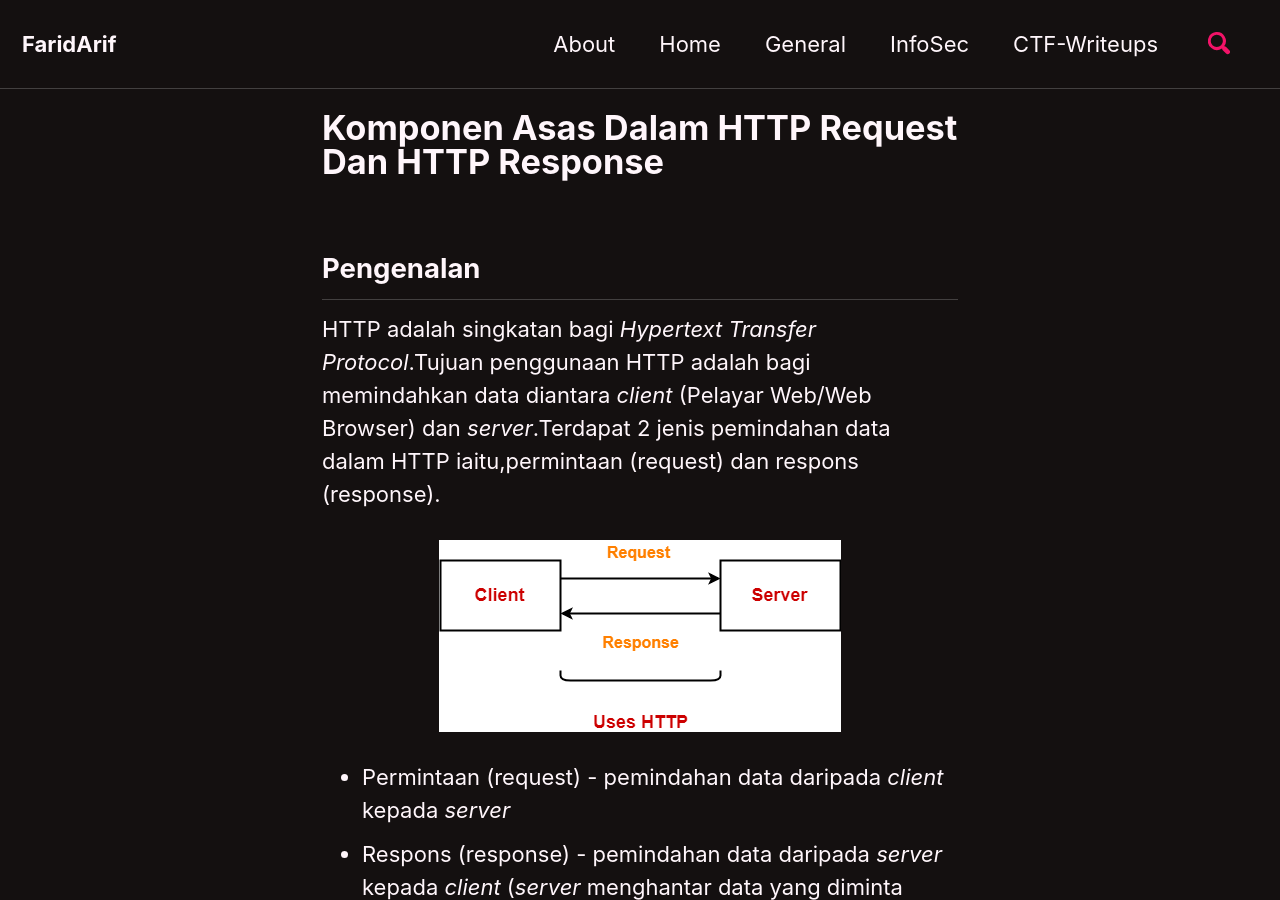
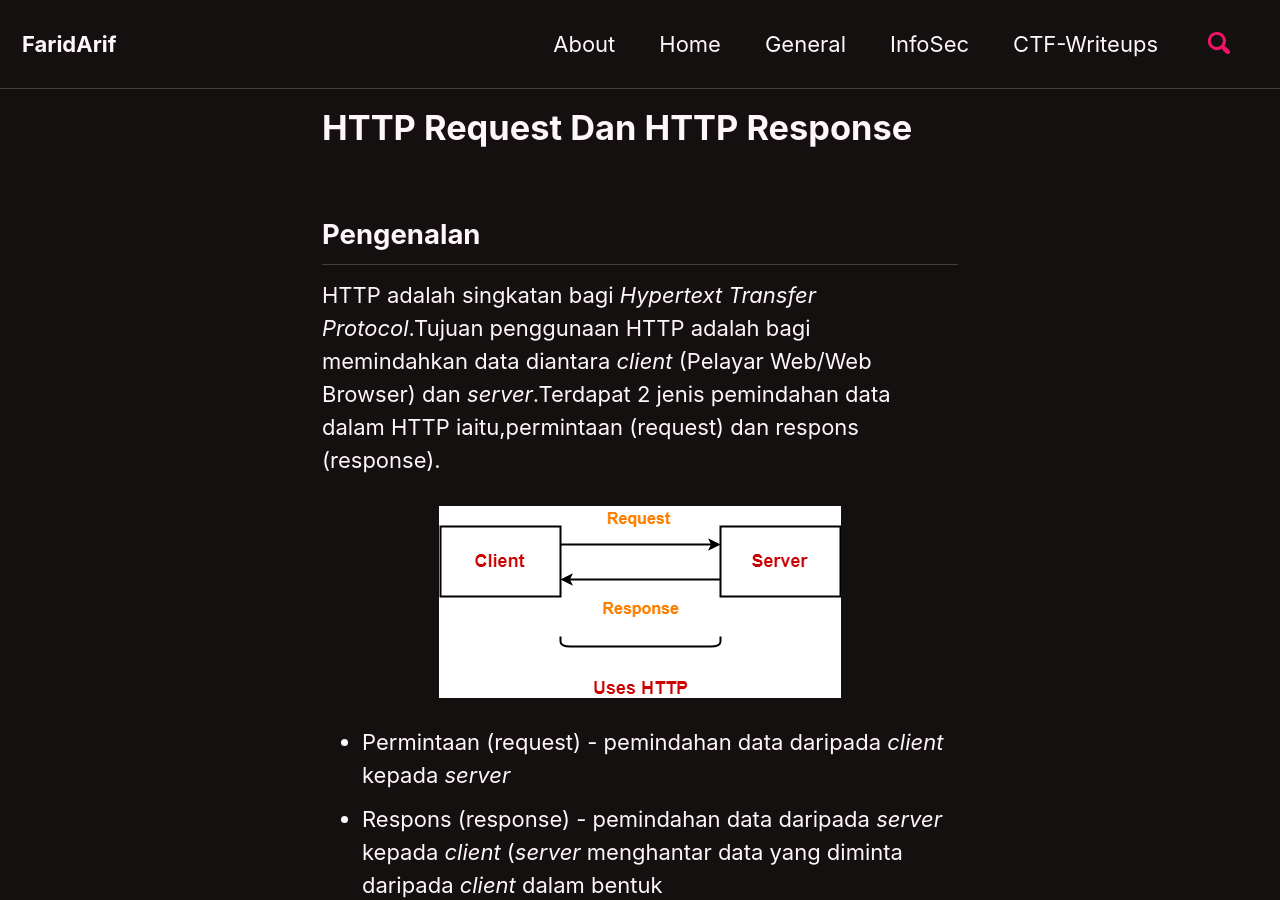
Before and after one commit to faridarif/faridarif.github.io, a Jekyll site: the page built from _posts/2020-12-20-http.md, in a window 1280 px wide and 900 px high. Built offline with Jekyll 4.4.1, drawn with Linux system fonts in a browser that asks for light colours; cached includes are drawn as plain includes.

Commit message:
Update 2020-12-20-http.md

```diff
--- a/_posts/2020-12-20-http.md
+++ b/_posts/2020-12-20-http.md
@@ -1,5 +1,5 @@
 ---
-title: "Komponen Asas Dalam HTTP Request Dan HTTP Response"
+title: "HTTP Request Dan HTTP Response"
 date: 2020-12-20
 layout: single
 permalink: /general/komponen-asas-dalam-http-request-dan-http-response/
```
